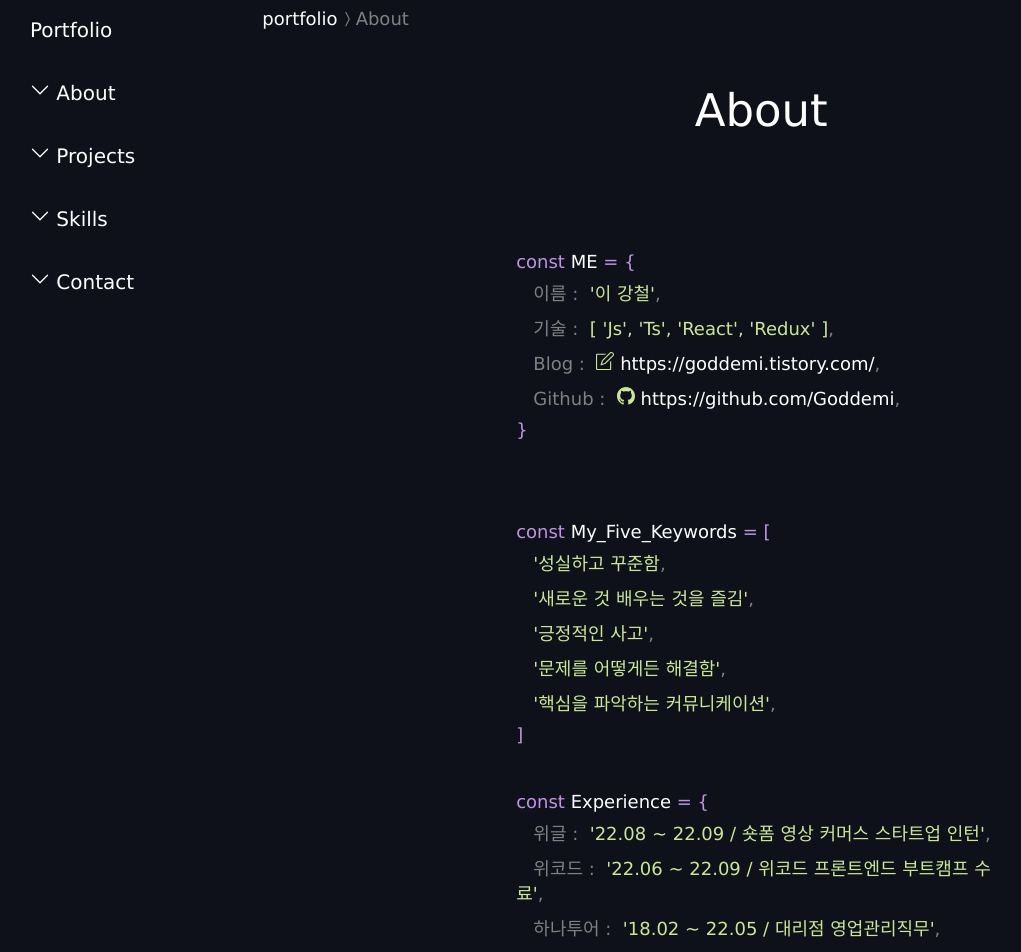
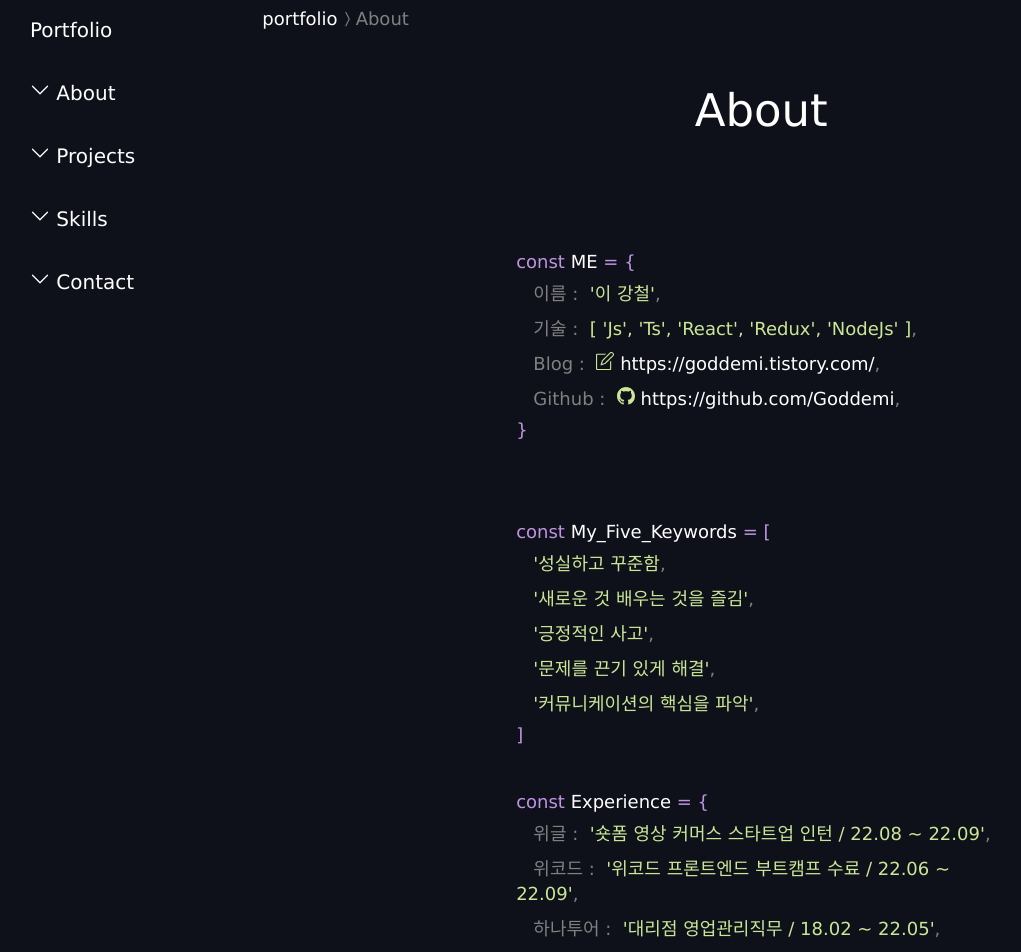
Before and after one commit to Goddemi/Portfolio, a React (Create React App) app in the folder client/: page /about in a window 1280 px wide. Shown: the top 952 px of the page, without its empty margins (10-1031 px from the left). Built offline with nearby package versions, Linux system fonts and the light colour scheme.

Commit message:
Modify : Data 수정

```diff
--- a/client/src/pages/about/data/AboutData.tsx
+++ b/client/src/pages/about/data/AboutData.tsx
@@ -36,7 +36,7 @@ export const AboutData = [
 
       {
         keyName: "기술",
-        value: "[ 'Js', 'Ts', 'React', 'Redux' ]",
+        value: "[ 'Js', 'Ts', 'React', 'Redux', 'NodeJs' ]",
       },
       { keyName: "Blog", value: blogLink },
       { keyName: "Github", value: gitHubLink },
@@ -53,10 +53,10 @@ export const AboutData = [
         value: "'긍정적인 사고'",
       },
       {
-        value: "'문제를 어떻게든 해결함'",
+        value: "'문제를 끈기 있게 해결'",
       },
       {
-        value: "'핵심을 파악하는 커뮤니케이션'",
+        value: "'커뮤니케이션의 핵심을 파악'",
       },
     ],
   },
@@ -65,16 +65,16 @@ export const AboutData = [
     content: [
       {
         keyName: "위글",
-        value: "'22.08 ~ 22.09 / 숏폼 영상 커머스 스타트업 인턴'",
+        value: "'숏폼 영상 커머스 스타트업 인턴 / 22.08 ~ 22.09'",
       },
       {
         keyName: "위코드",
-        value: "'22.06 ~ 22.09 / 위코드 프론트엔드 부트캠프 수료'",
+        value: "'위코드 프론트엔드 부트캠프 수료 / 22.06 ~ 22.09'",
       },
-      { keyName: "하나투어", value: "'18.02 ~ 22.05 / 대리점 영업관리직무'" },
+      { keyName: "하나투어", value: "'대리점 영업관리직무 / 18.02 ~ 22.05'" },
       {
         keyName: "숭실대학교",
-        value: "'10.03 ~ 17.02 / 글로벌 통상학과 학사 졸업'",
+        value: "'글로벌 통상학과 학사 졸업 / 10.03 ~ 17.02'",
       },
     ],
   },
```
Also changed, not shown: client/public/reserve/data/PROJECTS_DATA.json (+4 -4 lines), 2 other files (tests, documents, lock files or other folders).
